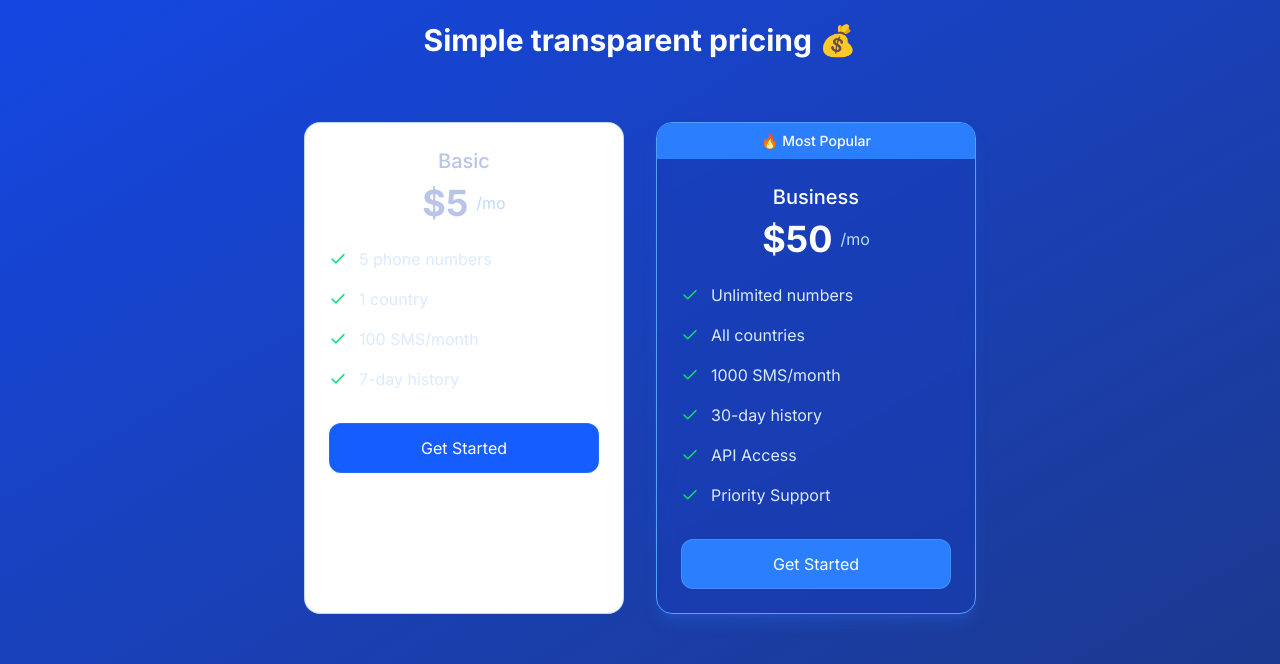
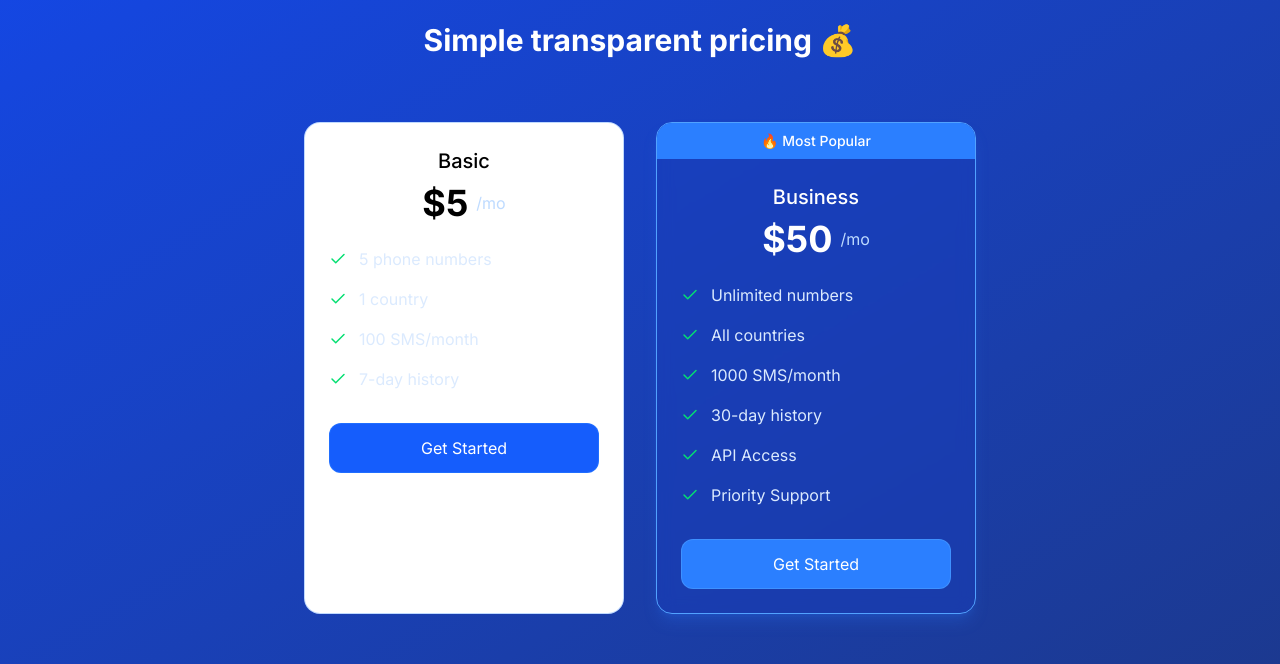
Before and after one commit to Folayimi/sms-app, a Next.js app: page / in a window 1280 px wide. Shown: the part 3220-3884 px from the top of the page. Built offline with nearby package versions, Linux system fonts and the light colour scheme.

Commit message:
modified:   src/app/page.tsx

```diff
--- a/src/app/page.tsx
+++ b/src/app/page.tsx
@@ -325,7 +325,7 @@ export default function SMSServiceLandingPage() {
           <h2 className="text-3xl font-bold text-center mb-16">Simple transparent pricing 💰</h2>
 
           <div className="flex flex-wrap justify-center gap-8">
-            <div className="bg-white backdrop-blur-sm text-blue-800/30 rounded-2xl overflow-hidden w-full max-w-xs border border-blue-500/30 hover:transform hover:scale-105 transition-all">
+            <div className="bg-white backdrop-blur-sm text-black rounded-2xl overflow-hidden w-full max-w-xs border border-blue-500/30 hover:transform hover:scale-105 transition-all">
               <div className="p-6">
                 <div className="text-center mb-6">
                   <div className="text-xl font-medium mb-2">Basic</div>
```
